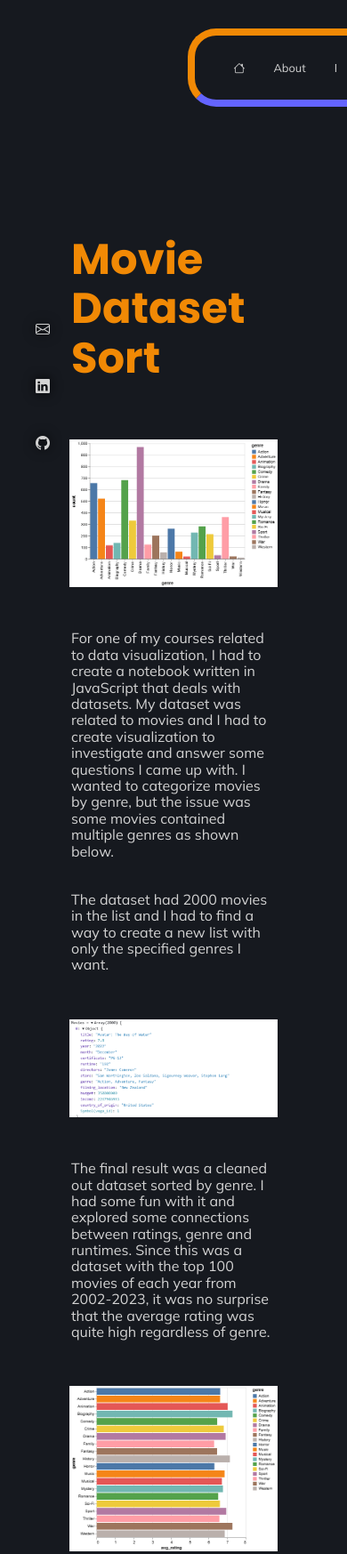
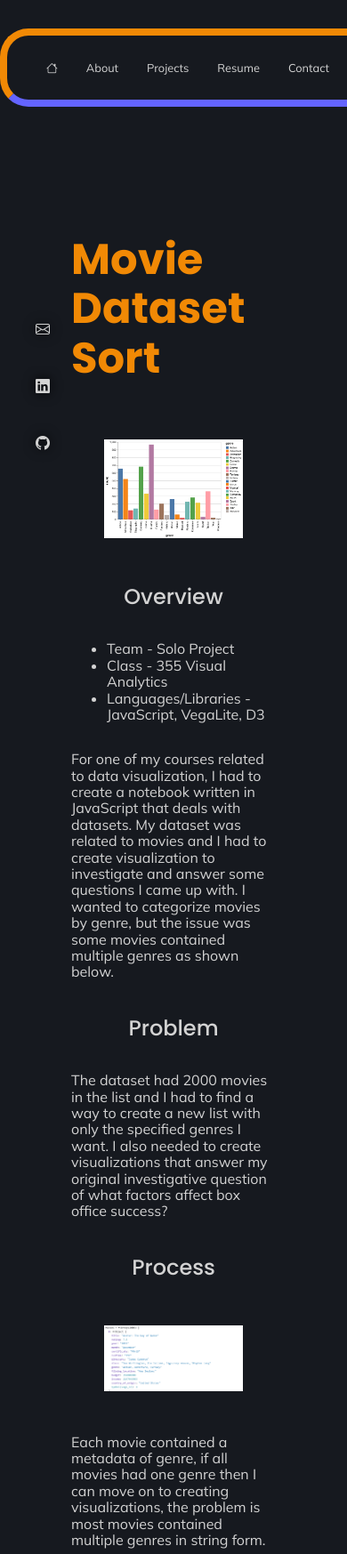
Before and after one commit to sleepsim/portfolio-old, a plain HTML site: page process2.html in a window 390 px wide. Shown: the top 1747 px of the page at 89% size. Drawn offline with nearby package versions, Linux system fonts and the light colour scheme.

Commit message:
Refactor process

```diff
--- a/css/scss/_flexbox.scss
+++ b/css/scss/_flexbox.scss
@@ -4,7 +4,7 @@
 	gap: 1.5rem;
 	margin-top: 4rem;
 	img {
-		max-width: 60vw;
+		max-width: 40vw;
 	}
 	div {
 		padding-left: 2rem;
--- a/css/scss/_queries.scss
+++ b/css/scss/_queries.scss
@@ -46,8 +46,27 @@
         }
 
         .main-nav-border{
-            margin-left: 54%;
+            margin-left: 20%;
         }
     }
 
 }
+
+@media screen and (max-width: 576px) {
+    body{
+        .main-body-home{
+            padding-left: 5rem;
+            padding-right: 1rem;
+        }
+
+        .main-nav{
+            font-size: 0.8rem;
+            gap: 0;
+        }
+
+        .main-nav-border{
+            margin-left: 0%;
+        }
+    }
+
+}
--- a/process2.html
+++ b/process2.html
@@ -124,17 +124,27 @@
             <div class="flex-container flex-column align-center no-gap">
                 <h1 class="flex-item text-orange">Movie Dataset Sort</h1>
                 <img src="assets/pr2-title.png" class="flex-item">
+                <h2>Overview</h2>
+                <ul>
+                    <li>Team - Solo Project</li>
+                    <li>Class - 355 Visual Analytics</li>
+                    <li>Languages/Libraries - JavaScript, VegaLite, D3</li>
+                </ul>
 
                 <p>For one of my courses related to data visualization, I had to create a notebook written in JavaScript that deals with datasets. My dataset was related to movies and I had to create visualization to investigate
                     and answer some questions I came up with. I wanted to categorize movies by genre, but the issue was
                     some movies contained multiple genres as shown below.
                 </p>
 
+                <h2>Problem</h2>
                 <p>The dataset had 2000 movies in the list and I had to find a way to create a new list with only the
-                    specified genres I want.
+                    specified genres I want. I also needed to create visualizations that answer my original investigative question of what factors affect box office success?
                 </p>
 
+                <h2>Process</h2>
                 <img src="assets/pr2-1.png">
+
+                <p>Each movie contained a metadata of genre, if all movies had one genre then I can move on to creating visualizations, the problem is most movies contained multiple genres in string form.</p>
 
                 <p>The final result was a cleaned out dataset sorted by genre. I had some fun with it and explored some connections between ratings, genre and runtimes. Since this was a dataset with the top 100 movies of each year from 2002-2023, it was no surprise that the average rating was quite high regardless of genre.
 
@@ -145,6 +155,8 @@
                 <p>Another connection I explored was between runtime and rating. Mapping out all the movie runtimes and their rating showed a positive correlation, with most movies falling around 100-120 minutes.</p>
 
                 <img src="assets/pr-8.png">
+
+                <h2>Reflection</h2>
 
                 <p>Finding out hidden connections through tons of data and creating easily digestable diagrams was a fun exercise, this was a fun experience that deepened my JavaScript skills as well as learn more about data sorting and data visualization. </p>
 
```
Also changed, not shown: process1.html (+11 -0 lines), process3.html (+9 -1 lines), css/styles.css.
